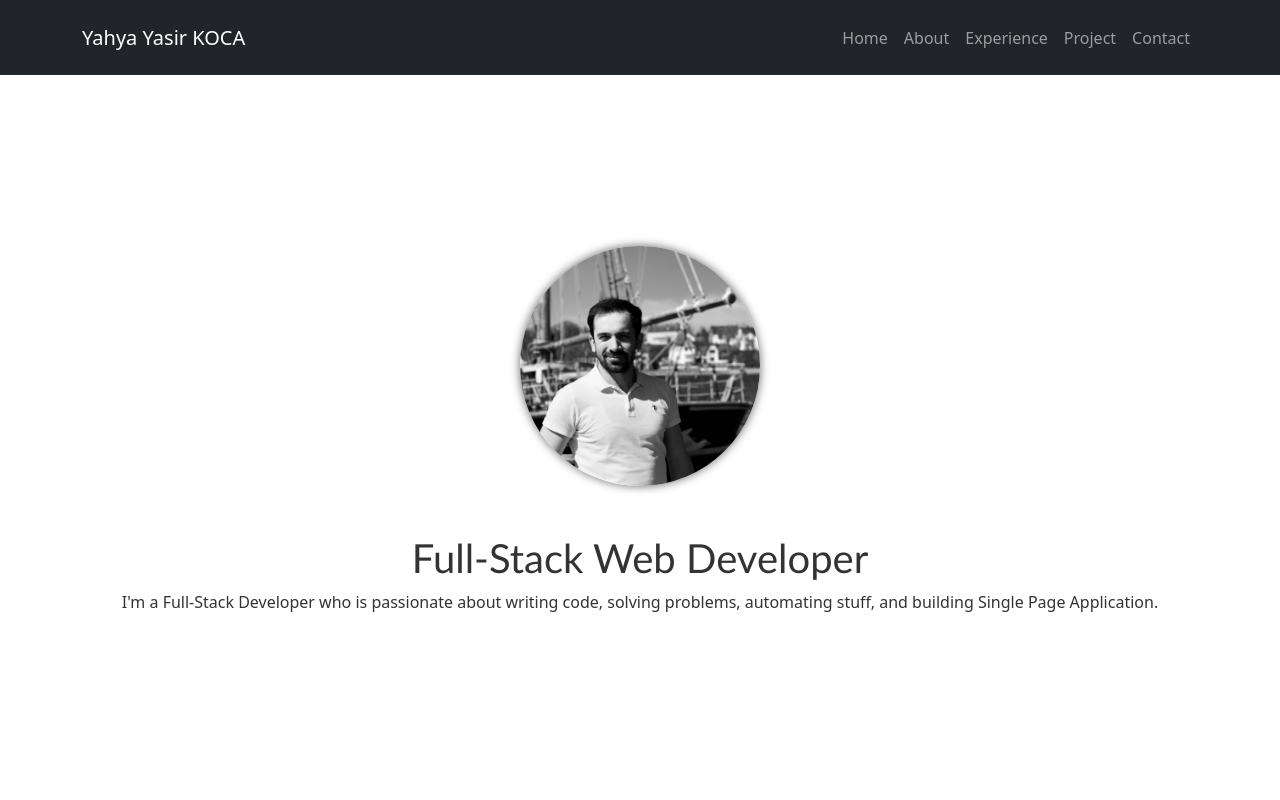
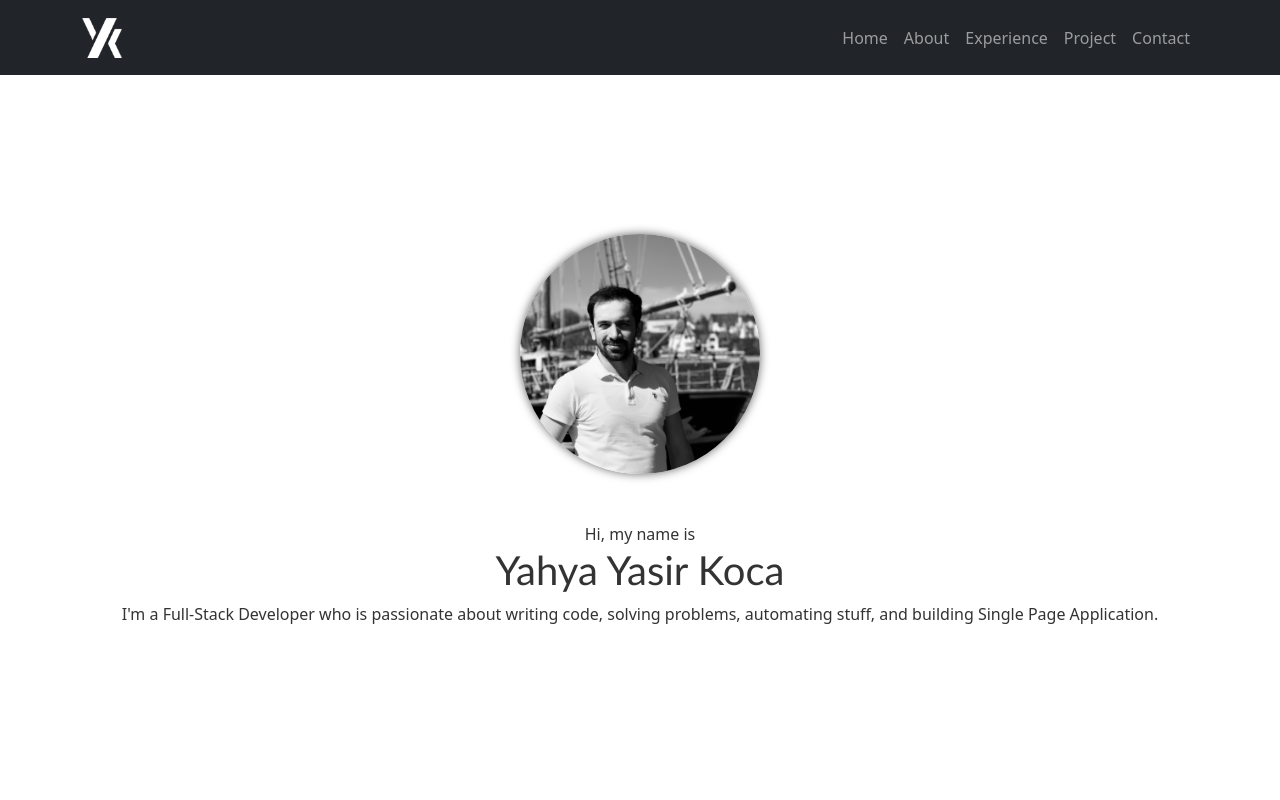
Before and after one commit to yykoca/yahyayasirkoca.com, a React (Create React App) app: page / in a window 1280 px wide. Shown: the top 800 px of the page. Built offline with nearby package versions, Linux system fonts and the light colour scheme.

Commit message:
Update home page and Add logo

```diff
--- a/package.json
+++ b/package.json
@@ -1,6 +1,6 @@
 {
   "name": "yahyayasirkoca.com",
-  "homepage": "https://yykoca.github.io",
+  "homepage": "https://yykoca.github.io/yahyayasirkoca.com",
   "version": "0.1.0",
   "private": true,
   "dependencies": {
--- a/src/components/Header.jsx
+++ b/src/components/Header.jsx
@@ -1,11 +1,13 @@
 import React from 'react';
 import { Navbar, Container, Nav } from 'react-bootstrap';
+import logo from './logo.png';
 
 function Header() {
     return (
         <Navbar id="header" collapseOnSelect expand="lg" bg="dark" variant="dark" fixed="top">
             <Container>
-                <Navbar.Brand href="#home">Yahya Yasir KOCA</Navbar.Brand>
+                <img src={logo} alt="Logo" height={40} width={40} style={{ marginRight: "10px", filter: "invert(1)"}} />
+                {/* <Navbar.Brand href="#home">Yahya Yasir KOCA</Navbar.Brand> */}
                 <Navbar.Toggle aria-controls="responsive-navbar-nav" />
                 <Navbar.Collapse id="responsive-navbar-nav" className="justify-content-end">
                     <Nav>
--- a/src/pages/Home.jsx
+++ b/src/pages/Home.jsx
@@ -11,7 +11,8 @@ function Home({ scrollPosition }) {
             </Row>
             <Row>
                 <Col xs className={(scrollPosition === 0) ? "text-center upEffect" : "text-center"} >
-                    <h1>Full-Stack Web Developer</h1>
+                    <span>Hi, my name is</span>
+                    <h1>Yahya Yasir Koca</h1>
                     <p>
                         I'm a Full-Stack Developer who is passionate about writing code,
                         solving problems, automating stuff, and building Single Page
```
Also changed, not shown: src/components/logo.png (added).
